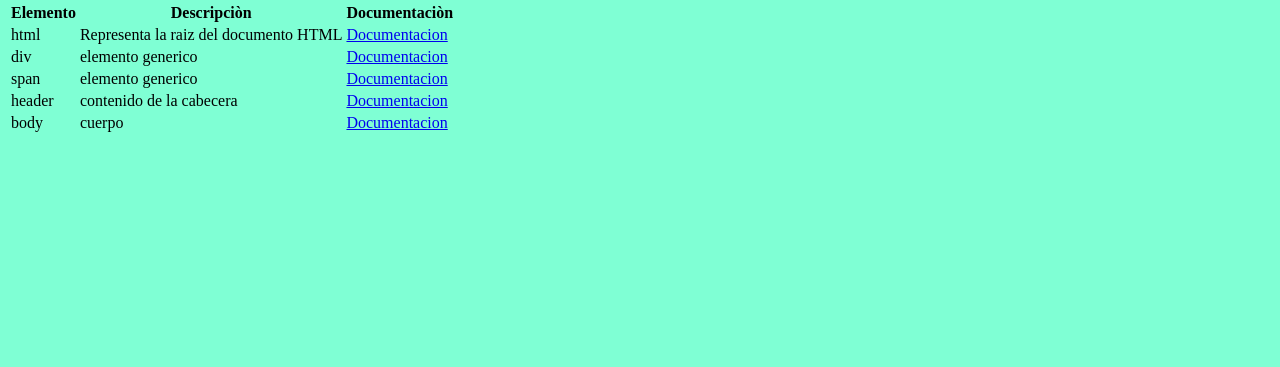
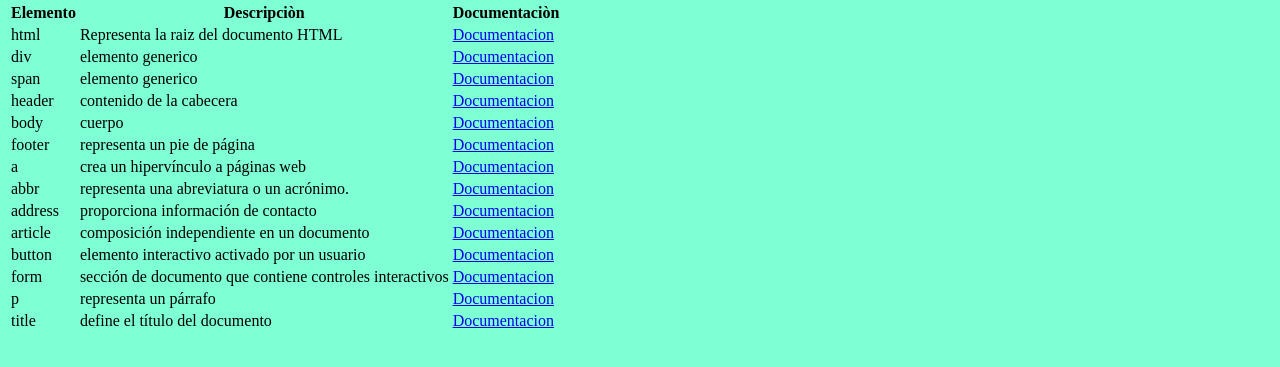
Before and after one commit to AdaiIllanesGutierrez/Mi-Manual, a plain HTML site: page index.html in a window 1280 px wide. Shown: the part 215-582 px from the top of the page. Drawn offline with Linux system fonts and the light colour scheme.

Commit message:
Crear informacion html

```diff
--- a/index.html
+++ b/index.html
@@ -7,7 +7,7 @@
 
     <title>Document</title>
 </head>
-<body style = "background-color: aquamarine;">
+<body style = "background-color: aquamarine; ">
     <h1>RECURSOS PARA DESARROLLADORES</h1>
     <table>
         <thead>
@@ -62,6 +62,52 @@
                 <td>cuerpo </td>
                 <td><a href="https://developer.mozilla.org/en-US/docs/Web/HTML/Element/body" target="_blank">Documentacion</a></td>
             </tr>
+            <tr>
+                <td>footer</td>
+                <td>representa un pie de página </td>
+                <td><a href="https://developer.mozilla.org/en-US/docs/Web/HTML/Element/footer" target="_blank">Documentacion</a></td>
+            </tr>
+            <tr>
+                <td>a</td>
+                <td>crea un hipervínculo a páginas web </td>
+                <td><a href="https://developer.mozilla.org/en-US/docs/Web/HTML/Element/a" target="_blank">Documentacion</a></td>
+            </tr>
+            <tr>
+                <td>abbr</td>
+                <td>representa una abreviatura o un acrónimo. </td>
+                <td><a href="https://developer.mozilla.org/en-US/docs/Web/HTML/Element/abbr" target="_blank">Documentacion</a></td>
+            </tr>
+            <tr>
+                <td>address</td>
+                <td>proporciona información de contacto </td>
+                <td><a href="https://developer.mozilla.org/en-US/docs/Web/HTML/Element/address" target="_blank">Documentacion</a></td>
+            </tr>
+            <tr>
+                <td>article</td>
+                <td>composición independiente en un documento </td>
+                <td><a href="https://developer.mozilla.org/en-US/docs/Web/HTML/Element/article" target="_blank">Documentacion</a></td>
+            </tr>
+            <tr>
+                <td>button</td>
+                <td>elemento interactivo activado por un usuario </td>
+                <td><a href="https://developer.mozilla.org/en-US/docs/Web/HTML/Element/button" target="_blank">Documentacion</a></td>
+            </tr>
+            <tr>
+                <td>form</td>
+                <td>sección de documento que contiene controles interactivos </td>
+                <td><a href="https://developer.mozilla.org/en-US/docs/Web/HTML/Element/form" target="_blank">Documentacion</a></td>
+            </tr>
+            <tr>
+                <td>p</td>
+                <td>representa un párrafo </td>
+                <td><a href="https://developer.mozilla.org/en-US/docs/Web/HTML/Element/p" target="_blank">Documentacion</a></td>
+            </tr>
+            <tr>
+                <td>title</td>
+                <td>define el título del documento </td>
+                <td><a href="https://developer.mozilla.org/en-US/docs/Web/HTML/Element/title" target="_blank">Documentacion</a></td>
+            </tr>
+
         </tbody>
     </table>
 </body>
```
